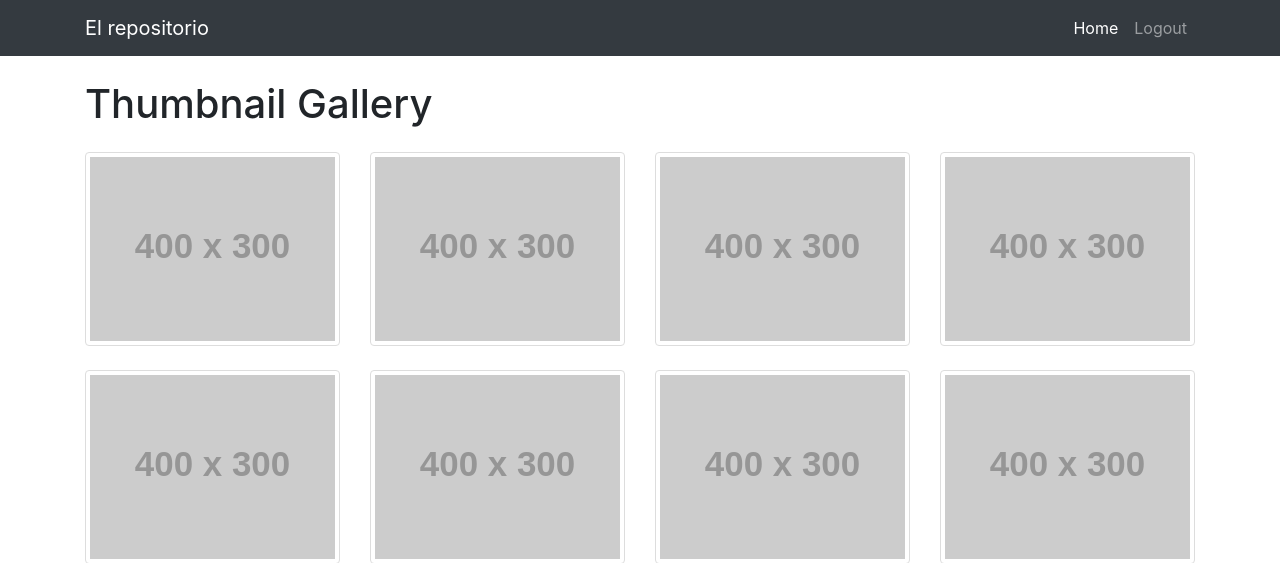
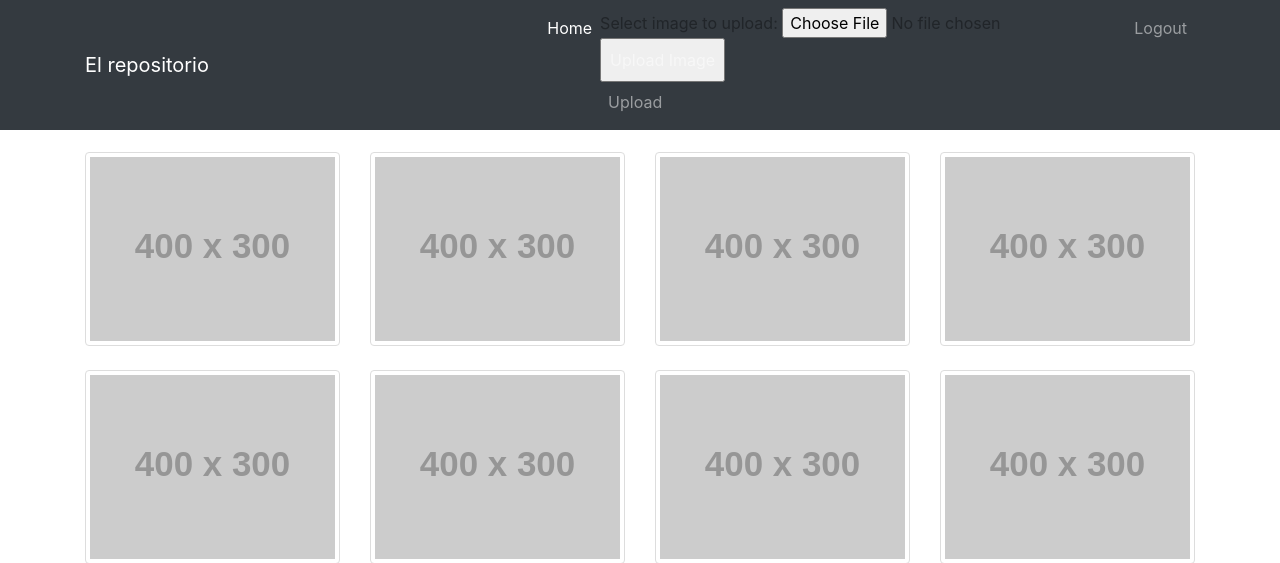
Before and after one commit to PSCS-Coding/archivo-de-amistad, a PHP site: page / in a window 1280 px wide. Shown: the top 563 px of the page. Run offline with PHP 8.4, Linux system fonts and the light colour scheme; grey boxes labelled with a size stand in for pictures from a placeholder-image service; some libraries are stand-ins or nearby versions.

Commit message:
Added upload button

```diff
--- a/index.php
+++ b/index.php
@@ -30,6 +30,14 @@
               <a class="nav-link" href="#">Home
                 <span class="sr-only">(current)</span>
               </a>
+            </li>
+              <li class="nav-item">
+                  <form action="upload.php" method="post" enctype="multipart/form-data">
+    Select image to upload:
+    <input type="file" name="fileToUpload" id="fileToUpload">
+    <input type="submit" value="Upload Image" name="submit" class="nav-link">
+</form>
+              <a class="nav-link" href="#">Upload</a>
             </li>
             <li class="nav-item">
               <a class="nav-link" href="#">Logout</a>
```
